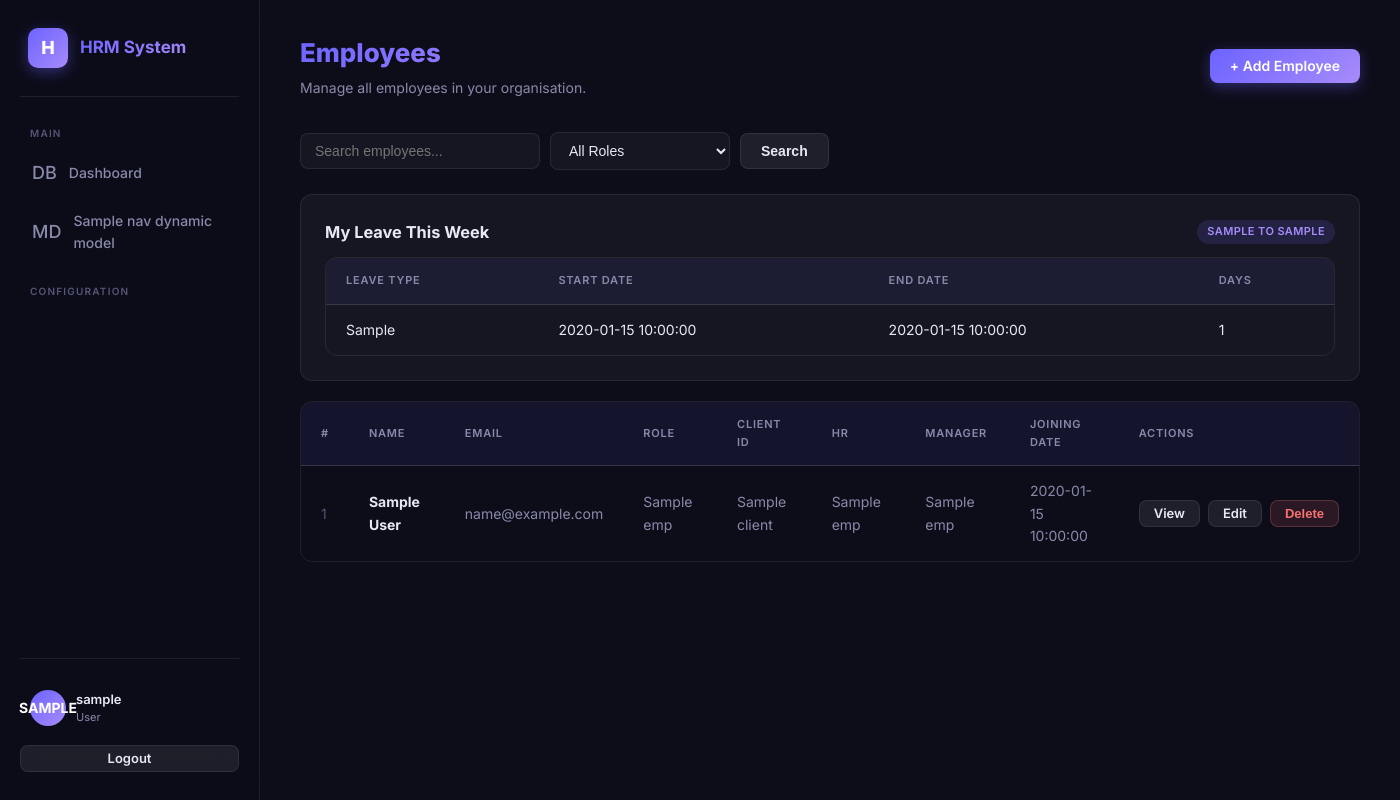
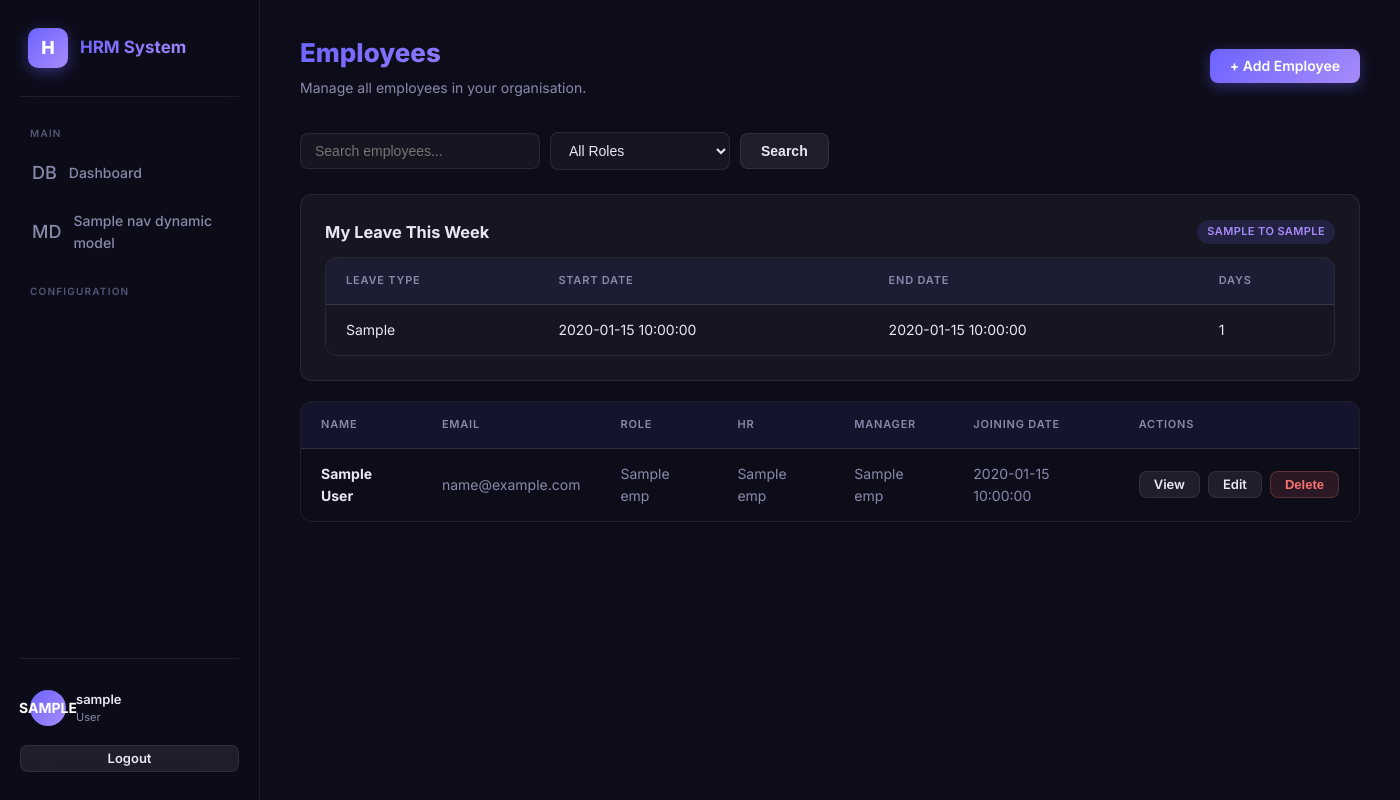
Before and after one commit to jenildevenmore/HRM, a Python web app: template hrm_project/templates/employees/list.html in a window 1400 px wide. Run offline with Jinja, Linux system fonts and the light colour scheme; the template is opened without the code that fills it: most values are stand-ins (such as "Sample title", 1, 10 or a date in 2020).

Commit message:
refactor: Simplify employee list table by removing unnecessary columns

```diff
--- a/hrm_project/templates/employees/list.html
+++ b/hrm_project/templates/employees/list.html
@@ -69,11 +69,9 @@
     <table>
         <thead>
             <tr>
-                <th>#</th>
                 <th>Name</th>
                 <th>Email</th>
                 <th>Role</th>
-                <th>Client ID</th>
                 <th>HR</th>
                 <th>Manager</th>
                 <th>Joining Date</th>
@@ -83,11 +81,9 @@
         <tbody>
             {% for emp in employees %}
             <tr>
-                <td style="color:var(--text-dim);">{{ emp.id }}</td>
                 <td><strong>{{ emp.first_name }} {{ emp.last_name }}</strong></td>
                 <td style="color:var(--text-muted);">{{ emp.email }}</td>
                 <td style="color:var(--text-muted);">{{ emp.client_role_name or (emp.role_display or (emp.role or 'employee')|upper) }}</td>
-                <td style="color:var(--text-muted);">{{ emp.client }}</td>
                 <td style="color:var(--text-muted);">{{ emp.hr_name or '-' }}</td>
                 <td style="color:var(--text-muted);">{{ emp.manager_name or '-' }}</td>
                 <td style="color:var(--text-muted);">{{ emp.joining_date }}</td>
```
